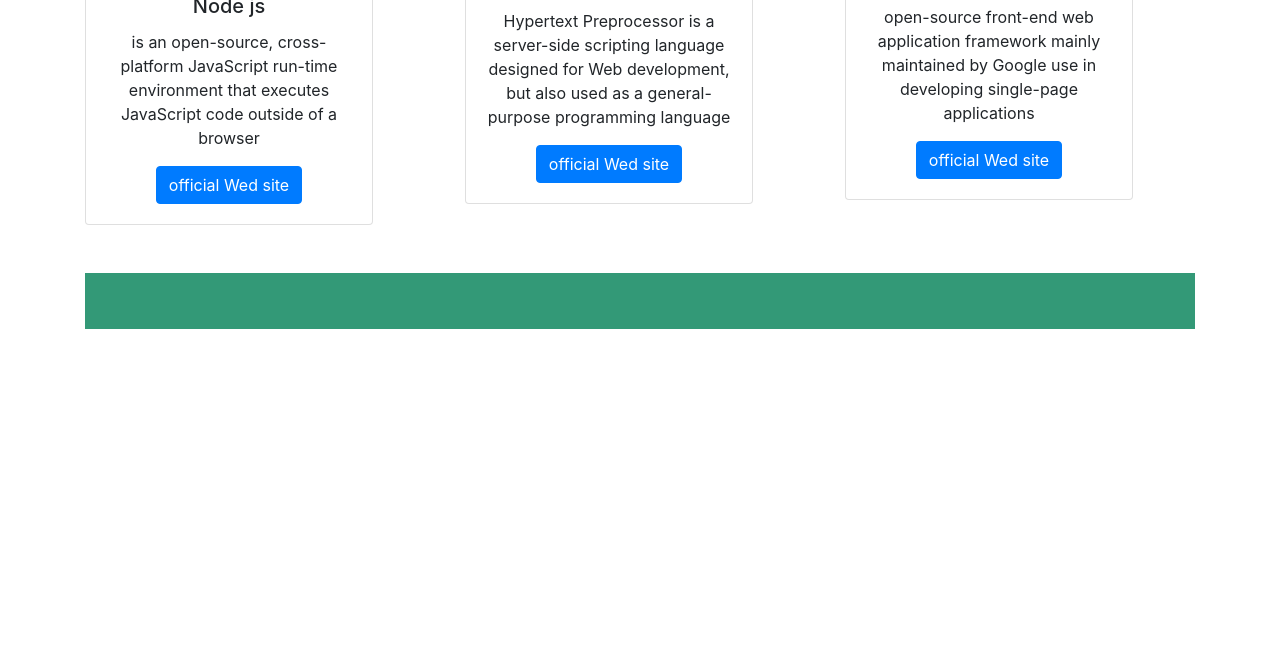
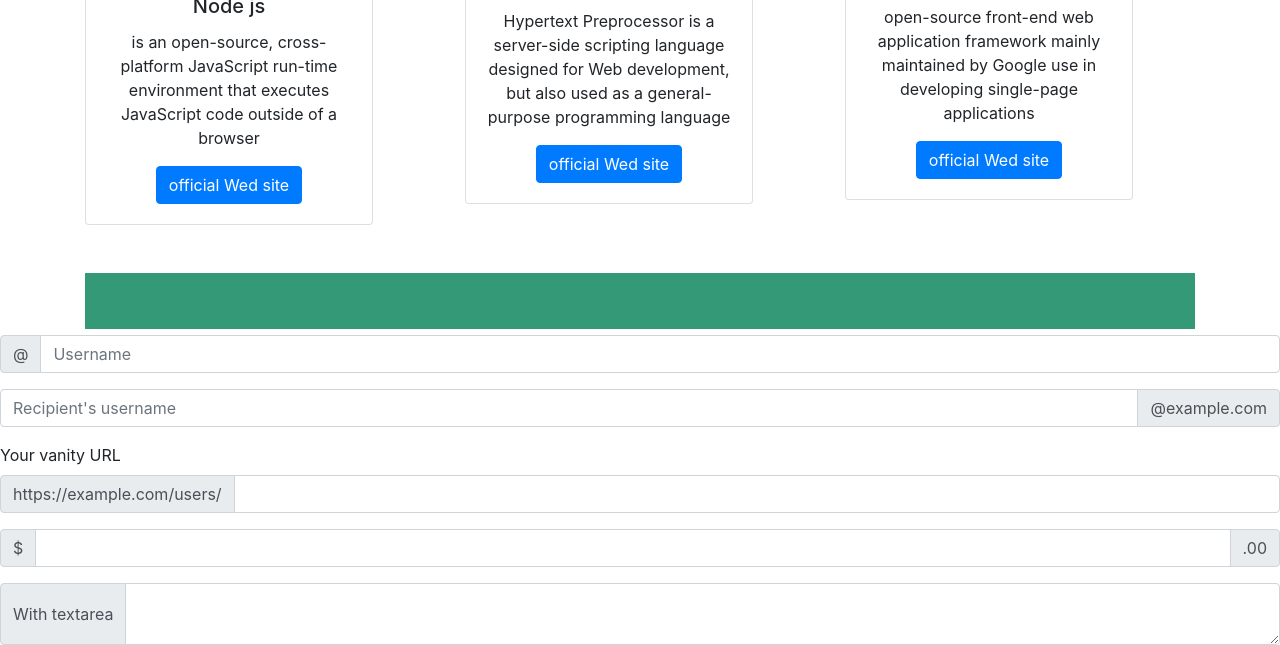
Before and after one commit to youssefMoussa93/firstTask, a plain HTML site: page index.html in a window 1280 px wide. Shown: the part 1307-1952 px from the top of the page. Before the commit the page ends 1642 px from the top, so only its background shows below. Drawn offline with Linux system fonts and the light colour scheme.

Commit message:
Update index.html

```diff
--- a/index.html
+++ b/index.html
@@ -164,6 +164,46 @@
         </div>
     </section>
 
+    <section>
+     <div class="input-group mb-3">
+  <div class="input-group-prepend">
+    <span class="input-group-text" id="basic-addon1">@</span>
+  </div>
+  <input type="text" class="form-control" placeholder="Username" aria-label="Username" aria-describedby="basic-addon1">
+</div>
+
+<div class="input-group mb-3">
+  <input type="text" class="form-control" placeholder="Recipient's username" aria-label="Recipient's username" aria-describedby="basic-addon2">
+  <div class="input-group-append">
+    <span class="input-group-text" id="basic-addon2">@example.com</span>
+  </div>
+</div>
+
+<label for="basic-url">Your vanity URL</label>
+<div class="input-group mb-3">
+  <div class="input-group-prepend">
+    <span class="input-group-text" id="basic-addon3">https://example.com/users/</span>
+  </div>
+  <input type="text" class="form-control" id="basic-url" aria-describedby="basic-addon3">
+</div>
+
+<div class="input-group mb-3">
+  <div class="input-group-prepend">
+    <span class="input-group-text">$</span>
+  </div>
+  <input type="text" class="form-control" aria-label="Amount (to the nearest dollar)">
+  <div class="input-group-append">
+    <span class="input-group-text">.00</span>
+  </div>
+</div>
+
+<div class="input-group">
+  <div class="input-group-prepend">
+    <span class="input-group-text">With textarea</span>
+  </div>
+  <textarea class="form-control" aria-label="With textarea"></textarea>
+</div>
+    </section>
 
 
 
```
